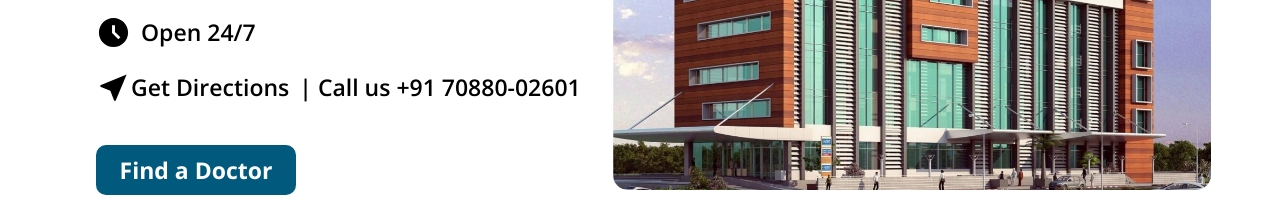
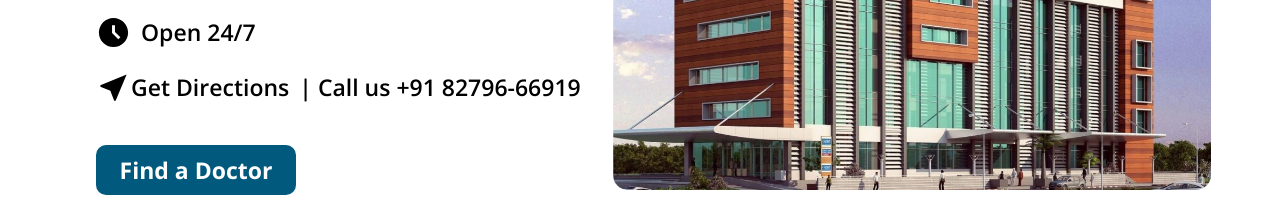
Before and after one commit to Aarishkasgar/Evan-Hospital, a React (Vite) app: page / in a window 1280 px wide. Shown: the part 491-688 px from the top of the page. Built offline with nearby package versions, Linux system fonts and the light colour scheme; a web font is replaced by a local one.

Commit message:
numberchange

```diff
--- a/src/pages/Home.jsx
+++ b/src/pages/Home.jsx
@@ -59,7 +59,7 @@ import Mgt3 from "../assets/DepartmentsImg/MgtImg03.jpg";
 import Mgt4 from "../assets/DepartmentsImg/MgtImg04.jpg";
 
 // counsellor image
-import Mgt7 from "../assets/DepartmentsImg/MgtImg07.jpg";
+// import Mgt7 from "../assets/DepartmentsImg/MgtImg07.jpg";
 // rmo
 import Rmo1 from "../assets/DepartmentsImg/rmo1.jpg";
 import Rmo2 from "../assets/DepartmentsImg/rmo2.jpg";
@@ -151,7 +151,7 @@ const Home = () => {
                 <NearMeIcon style={{ fontSize: 35 }} />
                 Get Directions
               </a>
-              | Call us +91 70880-02601
+              | Call us +91 82796-66919
             </p>
             <button className="hero-btn" onClick={moveDoctorHandler}>
               Find a Doctor
```
Also changed, not shown: 1 other file (tests, documents, lock files or other folders).
